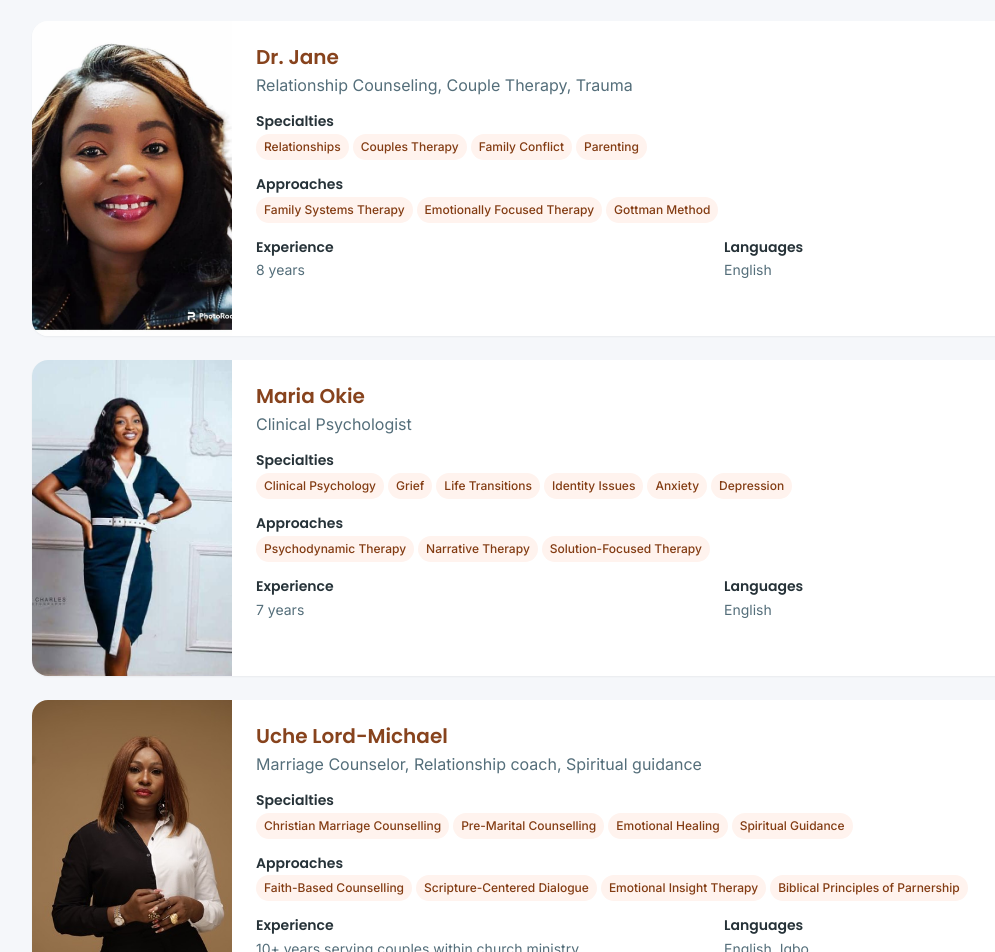
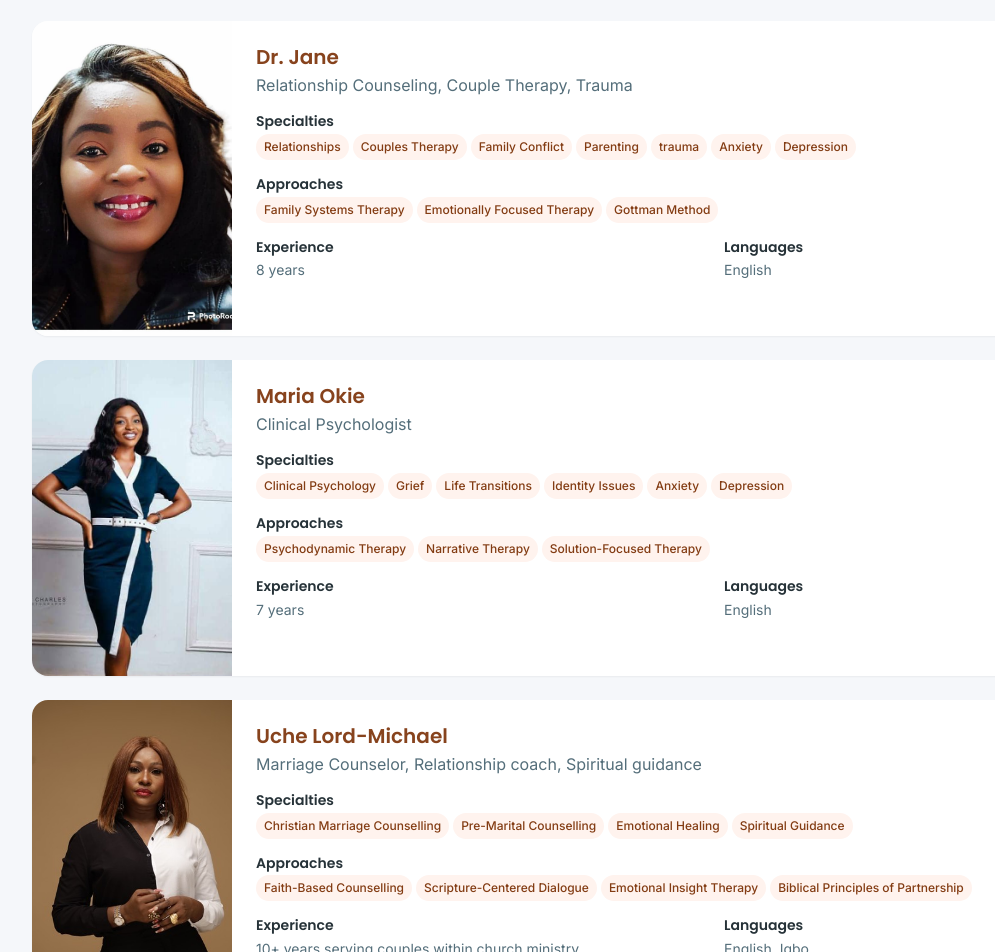
Before and after one commit to Transcend-black-magik/solacewave-web-app, a React (Create React App) app: page /therapists in a window 1280 px wide. Shown: the part 660-1612 px from the top of the page, without its empty margins (24-1019 px from the left). Built offline with nearby package versions, Linux system fonts and the light colour scheme; no server answers.

Commit message:
fix: minor corrections

```diff
--- a/src/components/pages/FAQPage.jsx
+++ b/src/components/pages/FAQPage.jsx
@@ -66,7 +66,7 @@ const FAQPage = () => {
     therapists: [
       {
         question: "Can I change therapists if I'm not satisfied?",
-        answer: "Absolutely! Finding the right therapist match is important. If you feel your current therapist isn't the right fit, you can request a change anytime through your account dashboard, and we'll match you with someone new."
+        answer: "Absolutely! Finding the right therapist match is important. If you feel your current therapist isn't the right fit, you can request a change anytime through your account dashboard, and we'll match you with someone new. Or you can contact our customer service team to change easily at (234) 8064427513."
       },
       {
         question: "How quickly will I be matched with a therapist?",
@@ -102,7 +102,7 @@ const FAQPage = () => {
       },
       {
         question: "How do I cancel my subscription?",
-        answer: "You can cancel your subscription anytime through your account settings page or by contacting support."
+        answer: "You can cancel your subscription anytime through your account settings page or by contacting support at (234) 8064427513."
       }
     ]
   };
--- a/src/components/pages/ServicesPage.jsx
+++ b/src/components/pages/ServicesPage.jsx
@@ -433,7 +433,7 @@ const ServicesPage = () => {
                 <h3>Audio Sessions</h3>
                 <p>Voice-only therapy sessions for those who prefer not to be on camera.</p>
                 <ul className="option-features">
-                  <li><i className="fas fa-check"></i> Scheduled 30-50 minute sessions</li>
+                  <li><i className="fas fa-check"></i> Scheduled 30-60 minute sessions</li>
                   <li><i className="fas fa-check"></i> Great for on-the-go or limited bandwidth</li>
                   <li><i className="fas fa-check"></i> Focus entirely on the conversation</li>
                 </ul>
--- a/src/components/pages/TherapistsPage.jsx
+++ b/src/components/pages/TherapistsPage.jsx
@@ -16,7 +16,7 @@ const TherapistsPage = () => {
       id: 1,
       name: "Faisal Sanusi Ibrahim",
       title: "Clinical Director",
-      specialties: ["Anxiety", "Depression", "Trauma", "PTSD"],
+      specialties: ["Anxiety", "Depression", "Trauma", "PTSD", "psychosis", "bipolar disorder"],
       approaches: ["Cognitive Behavioral Therapy", "EMDR", "Mindfulness"],
       image: "/assets/images/team-4.jpg",
       // education: "Ph.D. Clinical Psychology, Stanford University",
@@ -29,7 +29,7 @@ const TherapistsPage = () => {
       id: 2,
       name: "Dr. Jane",
       title: "Relationship Counseling, Couple Therapy, Trauma",
-      specialties: ["Relationships", "Couples Therapy", "Family Conflict", "Parenting"],
+      specialties: ["Relationships", "Couples Therapy", "Family Conflict", "Parenting", "trauma", "Anxiety", "Depression"],
       approaches: ["Family Systems Therapy", "Emotionally Focused Therapy", "Gottman Method"],
       image: "/assets/images/therapist-2.jpg",
       // education: "M.S. Marriage and Family Therapy, NYU",
@@ -56,7 +56,7 @@ const TherapistsPage = () => {
       name: "Uche Lord-Michael",
       title: "Marriage Counselor, Relationship coach, Spiritual guidance",
       specialties: ["Christian Marriage Counselling", "Pre-Marital Counselling", "Emotional Healing", "Spiritual Guidance"],
-      approaches: ["Faith-Based Counselling", "Scripture-Centered Dialogue", "Emotional Insight Therapy", "Biblical Principles of Parnership"],
+      approaches: ["Faith-Based Counselling", "Scripture-Centered Dialogue", "Emotional Insight Therapy", "Biblical Principles of Partnership"],
       image: "/assets/images/therapist-9.jpg",
       // education: "M.S.W. University of Chicago",
       experience: "10+ years serving couples within church ministry",
@@ -94,7 +94,7 @@ const TherapistsPage = () => {
       id: 7,
       name: "Hussein Diaudeen",
       title: "Licensed Clinical Psychologist",
-      specialties: ["Anxiety", "Depression", "Trauma", "Addiction recovery", "Relationship issues", "Marriage counselling"],
+      specialties: ["Anxiety", "Depression", "Trauma", "Addiction recovery", "Relationship issues", "Marriage counselling", "psychosis", "mental illness"],
       approaches: ["Psychodynamic Therapy", "Narrative Therapy", "Solution-Focused Therapy"],
       image: "/assets/images/therapist-6.jpg",
       // education: "M.S.W. University of Chicago",
```
